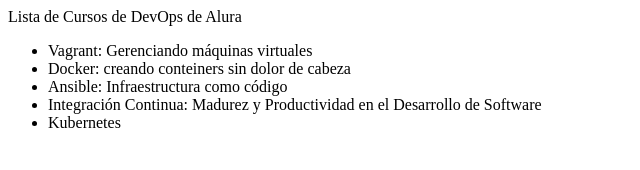
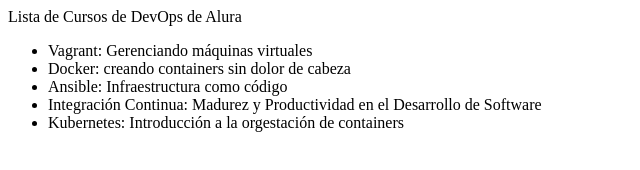
Before and after one commit to UboldiTIC/alura-git, a plain HTML site: page index.html in a window 1280 px wide. Shown: the whole page, without its empty margins (0-640 px from the left). Drawn offline with Linux system fonts and the light colour scheme.

Commit message:
Cambios en stash aplicados, Kubernetes y Corrección en Ansible

```diff
--- a/index.html
+++ b/index.html
@@ -7,10 +7,10 @@
     <body>
         <ul>
             <li>Vagrant: Gerenciando máquinas virtuales</li>
-            <li>Docker: creando conteiners sin dolor de cabeza</li>
+            <li>Docker: creando containers sin dolor de cabeza</li>
             <li>Ansible: Infraestructura como código</li>
             <li>Integración Continua: Madurez y Productividad en el Desarrollo de Software</li>
-            <li>Kubernetes</li>
+            <li>Kubernetes: Introducción a la orgestación de containers</li>
         </ul>
     </body>
 </html>
```
